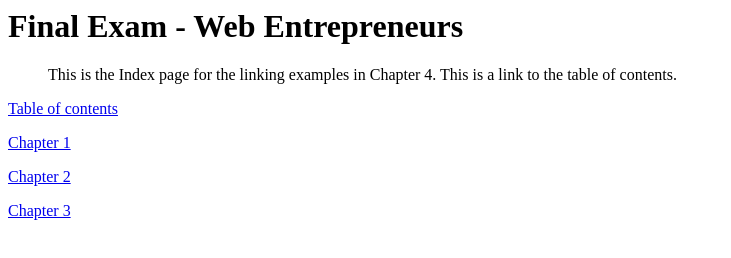
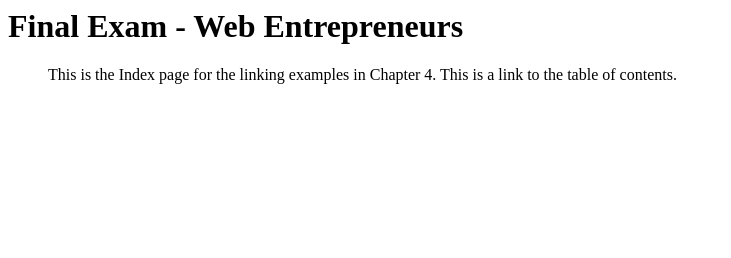
Before and after one commit to careshmar/Images_Positioning_Activity, a plain HTML site: page index.html in a window 1280 px wide. Shown: the whole page, without its empty margins (0-731 px from the left). Drawn offline with Linux system fonts and the light colour scheme.

Commit message:
Update index.html

```diff
--- a/index.html
+++ b/index.html
@@ -9,9 +9,7 @@
 
 <blockquote>This is the Index page for the linking examples in Chapter
 4. This is a link to the table of contents.</blockquote>
-  <p><a href="toc.html"> Table of contents</a></p>
-  <p><a href="chapter1.html"> Chapter 1 </a></p>
-  <p><a href="chapter2.html"> Chapter 2 </a></p>
-  <p><a href="chapter3.html"> Chapter 3 </a></p>
+  <p><a href="css.html"> </a></p>
+
 </body>
 </html>
```
